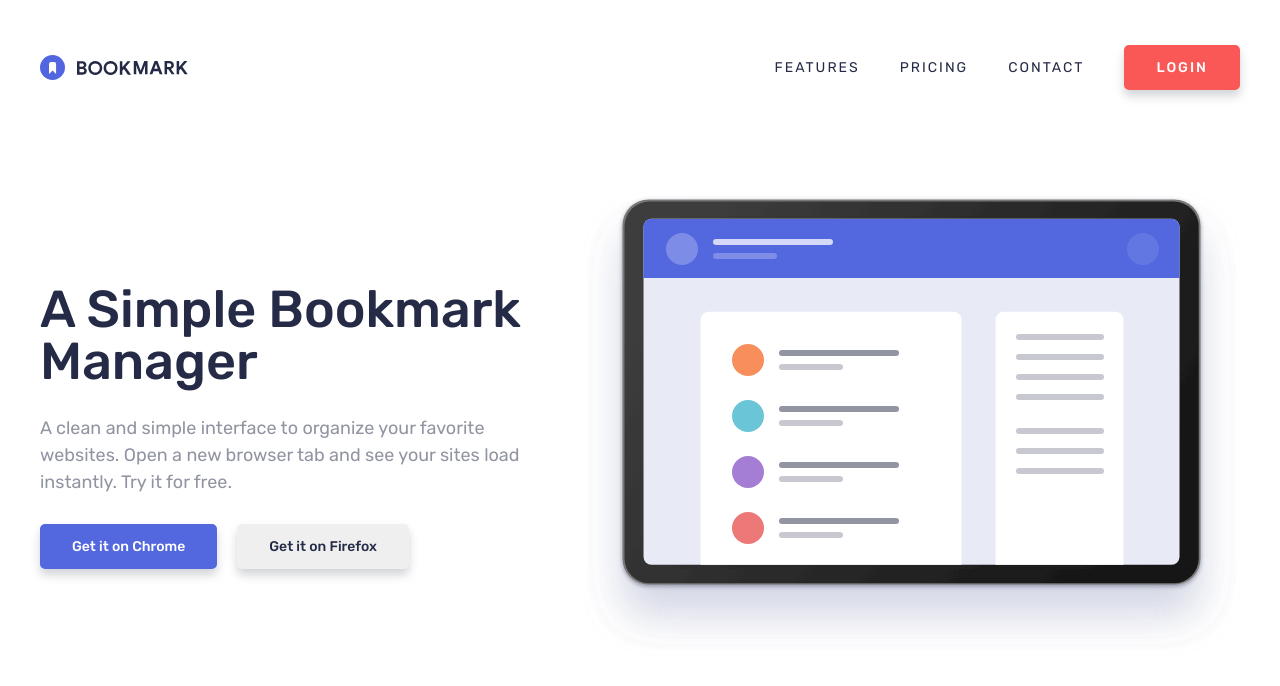
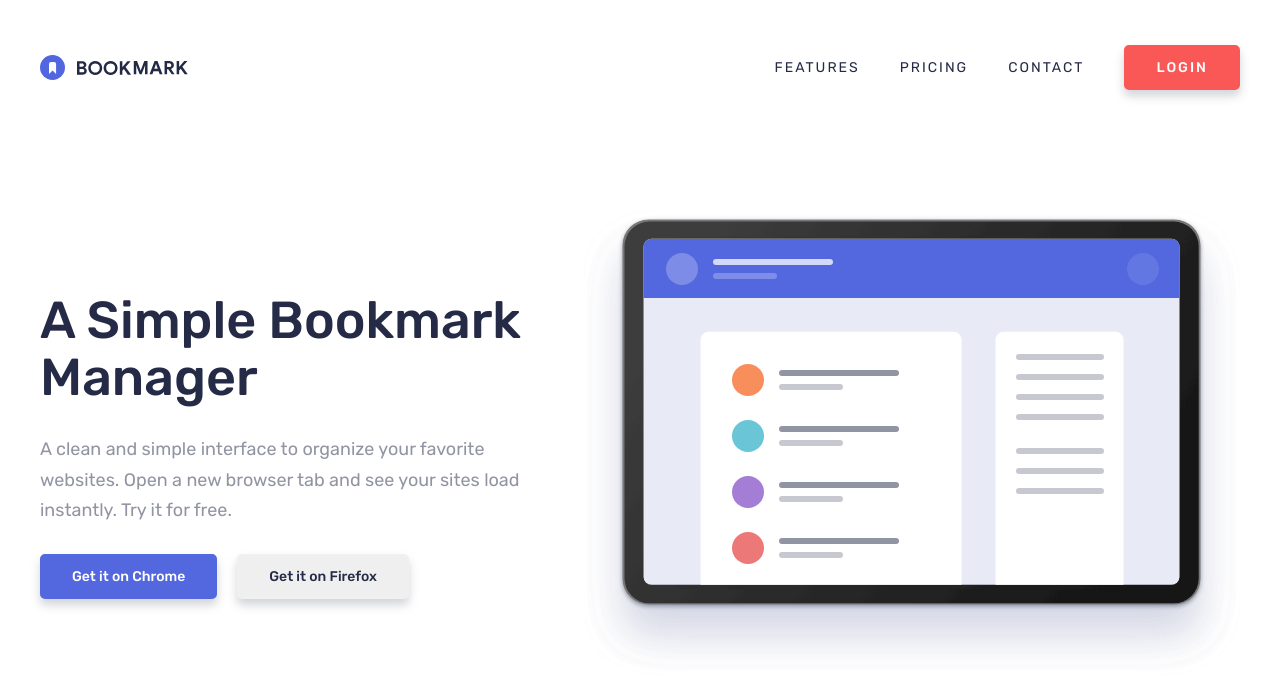
Before and after one commit to raiane-oliveira/Bookmark, a React (Vite) app: page / in a window 1280 px wide. Shown: the top 686 px of the page. Built offline with nearby package versions, Linux system fonts and the light colour scheme.

Commit message:
fix: small adjustments in styles

```diff
--- a/src/components/Header.css
+++ b/src/components/Header.css
@@ -32,3 +32,8 @@
    border-color: var(--soft-red);
    color: white;
 }
+
+.navigation-header .btn-red:hover {
+   background-color: white;
+   color: var(--soft-red);
+}
--- a/src/components/Introduction.css
+++ b/src/components/Introduction.css
@@ -2,7 +2,7 @@
    display: flex;
    align-items: center;
    justify-content: space-between;
-   padding: 10rem 0;
+   padding: 12rem 0;
 }
 
 .text-introduction {
@@ -15,12 +15,12 @@
 .title-text-introduction {
    font-size: 5.2rem;
    font-weight: 500;
-   line-height: 1;
+   line-height: 1.1;
 }
 
 .text-introduction p {
    color: var(--grayish-blue);
-   line-height: 1.5;
+   line-height: 1.7;
 }
 
 .btns-introduction {
--- a/src/global.css
+++ b/src/global.css
@@ -39,7 +39,7 @@ img {
 }
 
 .container {
-   max-width: 1440px;
+   max-width: 1340px;
    margin: auto;
    padding: 0 4rem;
 }
```
